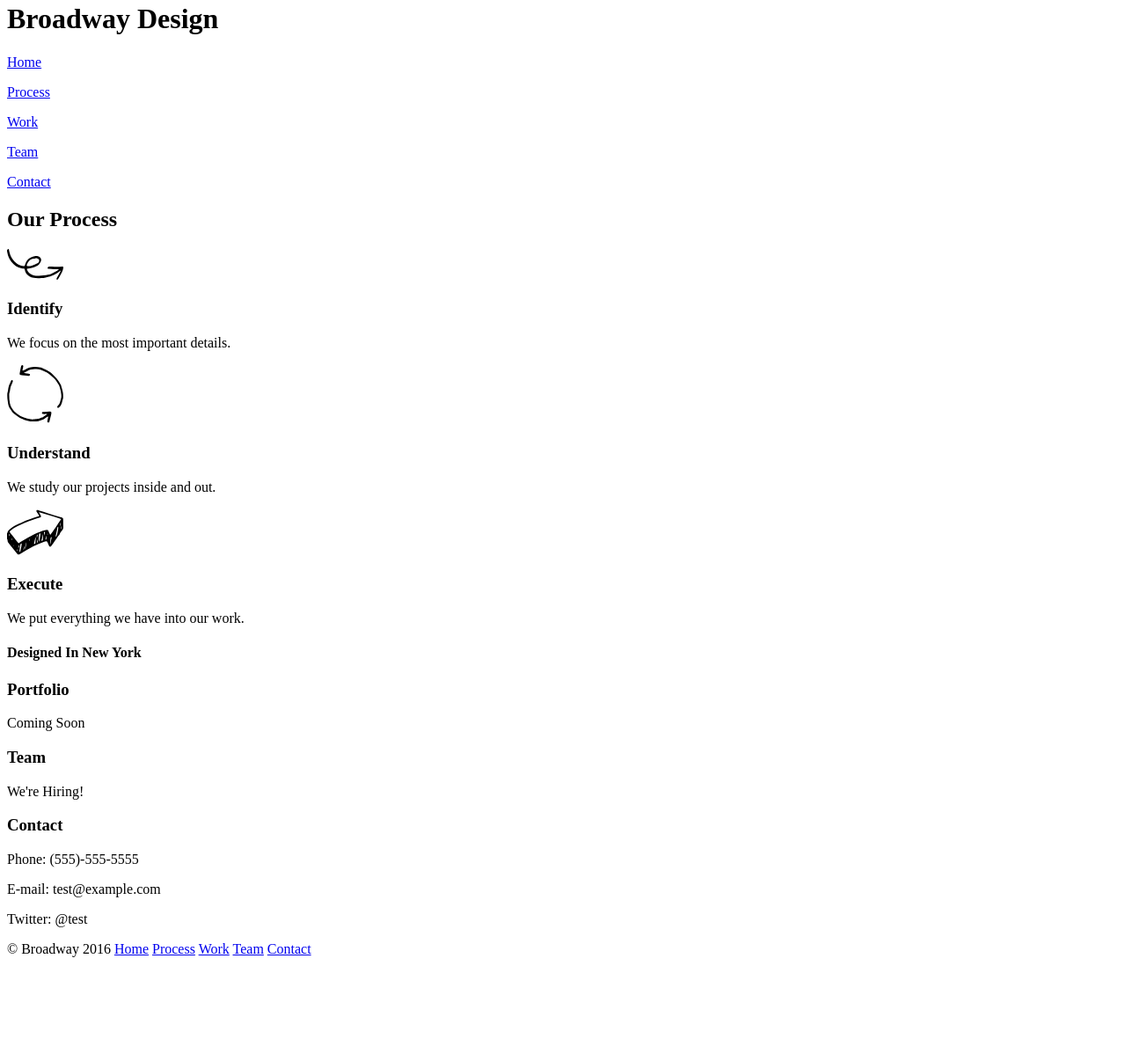
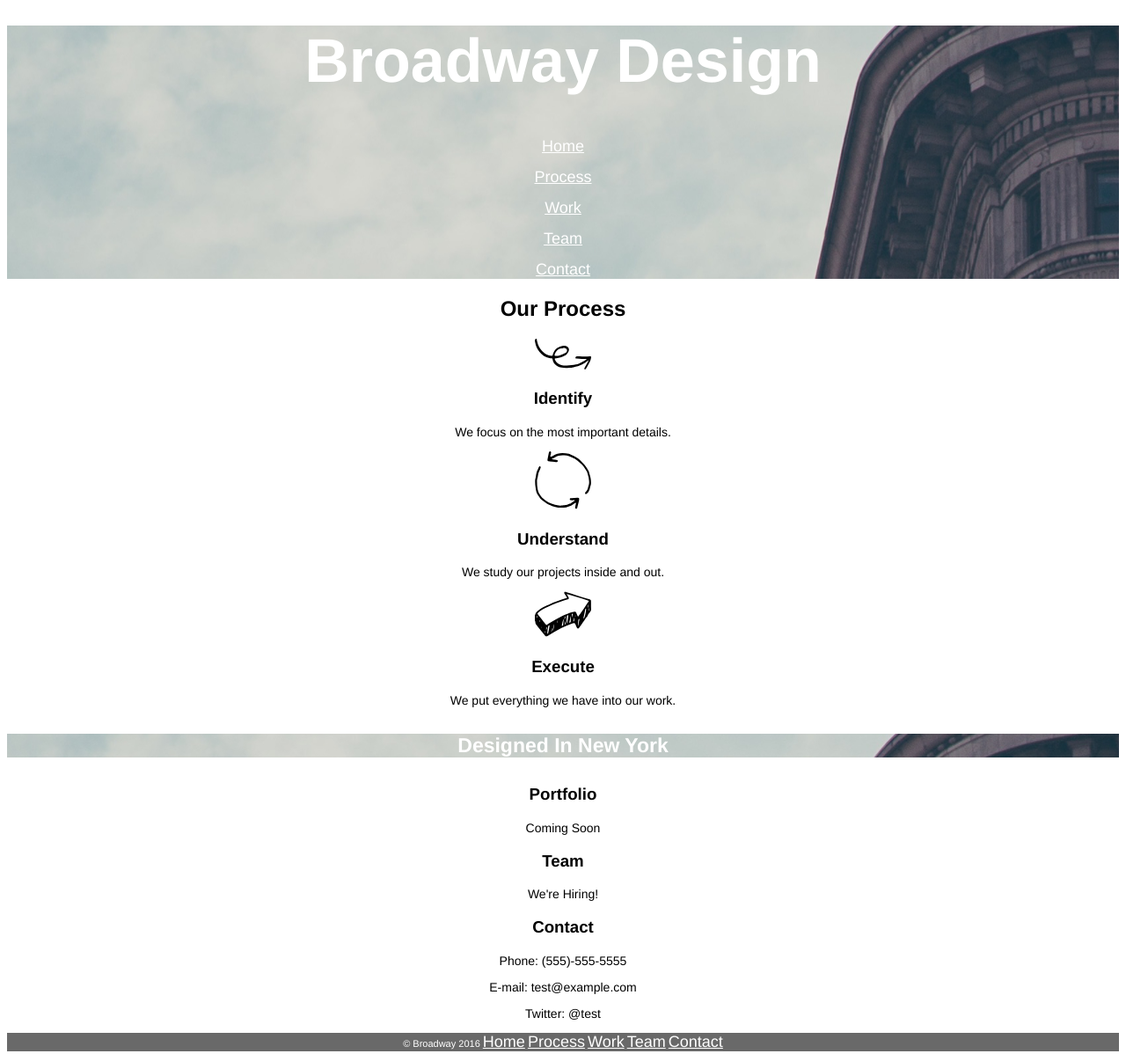
Before and after one commit to srwhitney19/broadway, a plain HTML site: page index.html in a window 1280 px wide. Shown: the part 18-1224 px from the top of the page at 88% size. Before the commit the page ends 1122 px from the top, so only its background shows below. Drawn offline with Linux system fonts and the light colour scheme.

Commit message:
broadway final.

```diff
--- a/index.html
+++ b/index.html
@@ -51,7 +51,7 @@
 <!-- Footer -->
 
 <footer>
-  <p class="footer">&copy; Broadway 2016 <a href="#">Home</a> <a href="#">Process</a> <a href="#">Work</a> <a href="#">Team</a> <a href="#">Contact</a></p>
+  <p>&copy; Broadway 2016 <a href="#">Home</a> <a href="#">Process</a> <a href="#">Work</a> <a href="#">Team</a> <a href="#">Contact</a></p>
 </footer>
 
   </body>
--- a/resources/css/style.css
+++ b/resources/css/style.css
@@ -0,0 +1,54 @@
+  body {
+    font-family: Helvetica;
+    text-align: center;
+  }
+
+  .header {
+    background-image: url("./the-flatiron-building.png");
+  }
+
+  .header h1 {
+    font-size: 70px;
+    font-weight: bold;
+    color: white;
+  }
+
+  .header a {
+    font-size: 18px;
+    color: white;
+  }
+
+  h2 {
+    font-size: 32 px;
+    font-weight: bold;
+  }
+
+  h3 {
+    font-size: 23 px;
+    font-weight: bold;
+  }
+
+  p {
+    font-size: 14px;
+  }
+
+  h4 {
+    font-size: 23px;
+    font-weight: bold;
+    color: white;
+    background-image: url("./the-flatiron-building.png");
+  }
+
+  footer {
+    background-color: dimgray;
+  }
+
+  footer a {
+    font-size: 18px;
+    color: white;
+  }
+
+  footer p {
+    font-size: 11px;
+    color: white;
+  }
```
Also changed, not shown: resources/css/the-flatiron-building.png (renamed from resources/images/the-flatiron-building.png), 3 other files.
